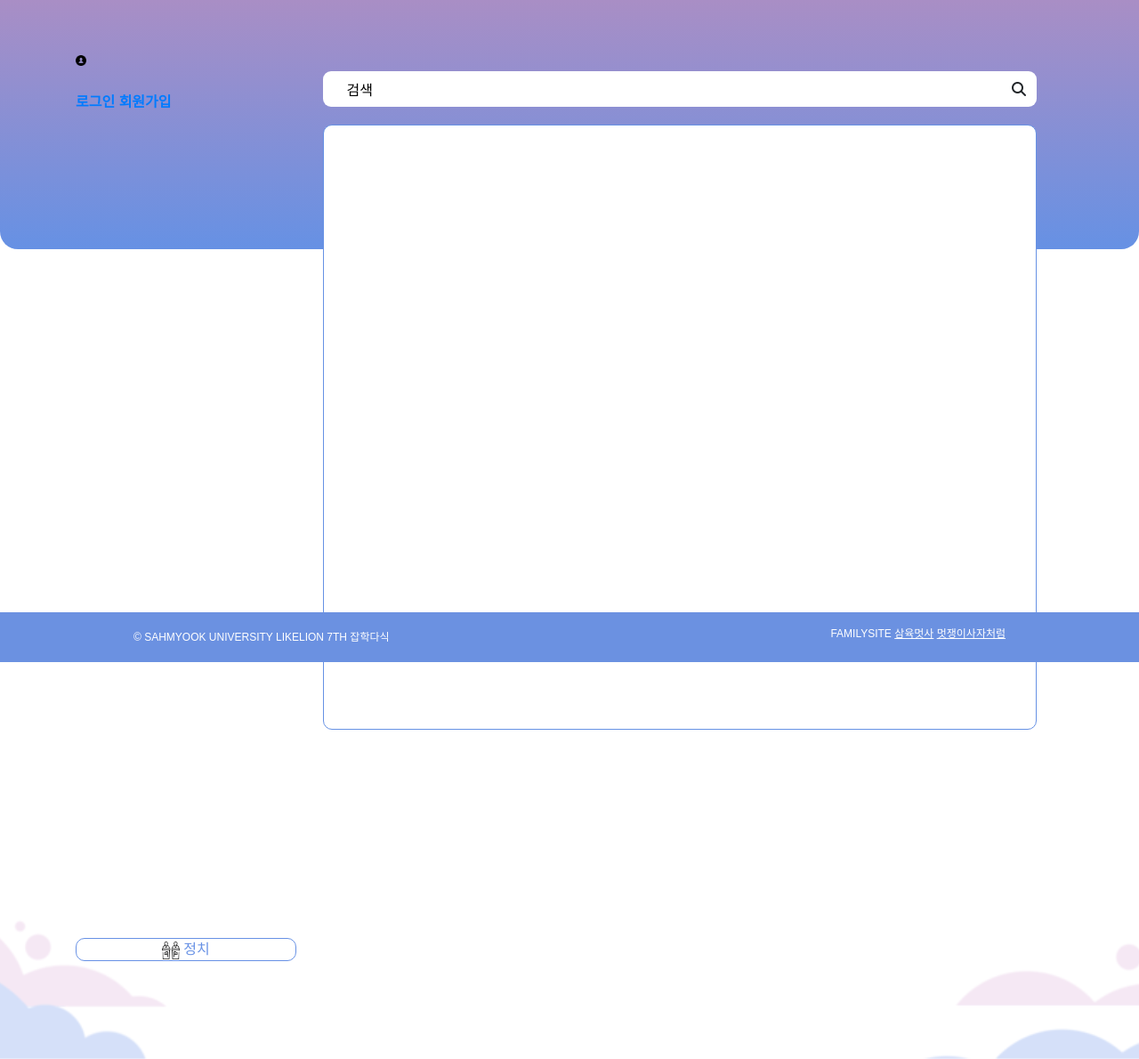
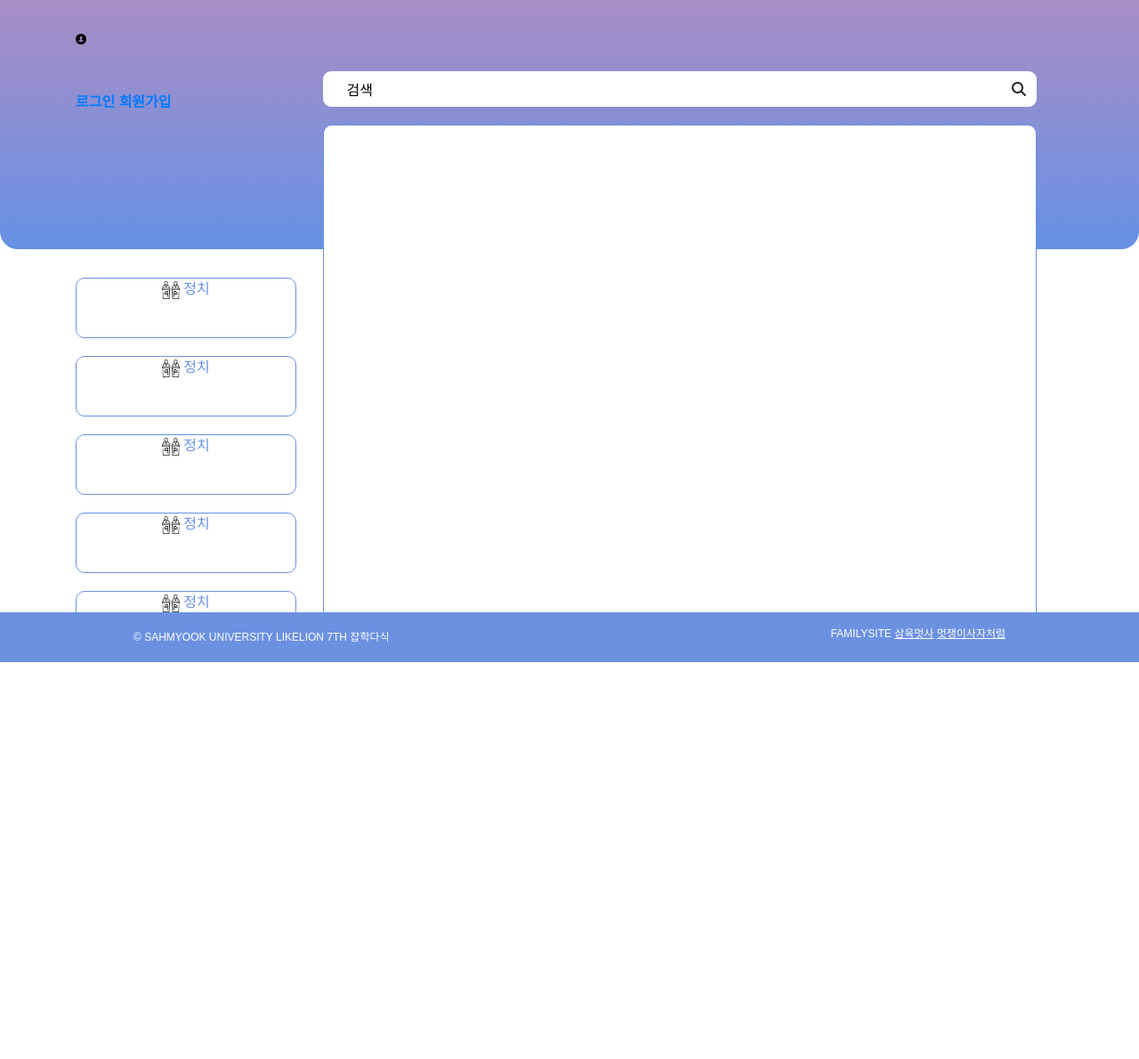
Before and after one commit to seongyeji/jobhakdasik, a Django app: page / in a window 1280 px wide. Shown: the part 56-1246 px from the top of the page at 89% size. After the commit the page ends 800 px from the top, so only its background shows below. Run offline with Django 3.2, Linux system fonts and the light colour scheme; data that the repository does not hold is empty; some libraries are stand-ins or nearby versions; some web fonts are replaced.

Commit message:
0809 commit

```diff
--- a/jobcomment/static/jobcomment/css/main.css
+++ b/jobcomment/static/jobcomment/css/main.css
@@ -7,6 +7,14 @@
 [class*="col-"]>div {
     width:100%;
 }
+
+.col-md-3>.col-md-12 {
+    padding: 0;
+}
+
+/* [class*="col-"]>[class*="col-"]{
+    padding: 0;
+} */
 
 .section_padding_top_100 > [class*="container"] {
 	padding-top: 100px;
@@ -55,9 +63,9 @@ footer{
     background-color: #6b91e1;
     height: 56px;
     width: 100%;
-    position: absolute;
-    left: 0;
-    bottom: 0;
+    position:fixed;
+    left:0px;
+    bottom:0px;
 }
 
 footer p{
@@ -244,12 +252,6 @@ ul{
     font-family: 'NanumSquare', sans-serif !important;
 }
 
-body {
-    font-family: 'NanumSquare', sans-serif !important;
-    /* position: fixed;
-	overflow-y: scroll;
-	width: 100%; */
-}
 
 .footer-left {
     display: inline-block;
@@ -308,27 +310,63 @@ body {
     background-image: url( "{% static 'jobcomment/img/bg.jpg' %}" )
 }
 
+.top-250{
+    position: relative;
+    top: -250px;
+}
+
+.main-content{
+    height: 200px !important;
+    width: 100%;
+    height: 100%;
+    border-radius: 10px;
+    border: #6691e4 solid 1px;
+}
+
+.media-content{
+    text-align: center;
+    position: absolute;
+    top: 0;
+    right: 0;
+    bottom: 0;
+    left: 0;
+    margin: 0px 15px;
+
+}
+
+.media-content:hover{
+    opacity: 0;
+    transition: all 0.2s linear;
+}
+
+.media-content:before{
+    content: '';
+    position: absolute;
+    top: 0;
+    left: 0;
+    right: 0;
+    bottom: 0;
+    background-color: rgba(50, 50, 50, 0.5);
+    opacity: 0.5;
+    border-radius: 10px;
+}
+
 
 /* 예지css */
 
-/* html,body{
+
+
+body {
+    font-family: 'NanumSquare', sans-serif !important;
+    position: fixed;
     width: 100%;
     min-height: 100%;
-} */
 
-body {
-    width: 100%;
-    min-height: 100%;
-    background-image: url('/jobhakdasik/jobcomment/static/jobcomment/img/KakaoTalk_20190724_234924859.png');
-    -webkit-background-size: cover;
-    -moz-background-size: cover;
-    -o-background-size: cover;
-    background-size: cover;
-    background-position: bottom;
 }
 
+
+
 /* head contents */
-
 .head-contents {
     text-align: center;
     height: 280px;
@@ -372,15 +410,14 @@ body {
     border: #6691e4 solid 1px;
     display: inline-block;
     width: 100%;
-    position: relative;
-    top: -250px;
     height: 680px;
 }
 
 .content{
     overflow: auto;
-    margin: 20px 10px;
+    padding: 20px 10px;
     height: 640px;
+    margin: 0px;
 }
 
 .content-detail-text {
@@ -397,6 +434,21 @@ body {
     border: 1px solid #6791e5; border-radius: 10px;
     width: 100%;
     display: inline-block;
+    background-color: white;
+    height: 68px;
+}
+
+.clickbox:hover{
+    background-color: #6791e5;
+    text-decoration: none;
+    color: white;
+    font-weight: bold;
+    transition: all 0.2s ease 0s;
+}
+
+.top-250>.row>.col-md-3{
+    position: relative;
+    top: -30px;
 }
 
 .profile{
--- a/jobcomment/templates/index.html
+++ b/jobcomment/templates/index.html
@@ -15,6 +15,7 @@
                         <img src="{% static 'jobcomment/img/user.png'%}" alt="오류" class="img-circle"> <br>
 
                         <img src="" alt="" class="img-circle"> <br>
+                        <br>
                         <a class="info" href="{% url 'login' %}">로그인</a>
                         <a class="info" href="{% url 'signup' %}">회원가입</a>
                         {% endif %}
@@ -36,22 +37,69 @@
         <!--container-->
     </div>
 
-        <div class="container">
+        <div class="container top-250">
             <div class='row'>
                 <div class="col-md-3">
-                    <a href='' class='clickbox'>
-                        <img class="image" src="{% static 'jobcomment/img/politics.png'%}">
-                        <span>정치</span>
-                    </a>
+                    <div class="col-md-12">
+                        <a href='' class='clickbox'>
+                            <img class="image" src="{% static 'jobcomment/img/politics.png'%}">
+                            <span>정치</span>
+                        </a>
+                    </div>
+                    <div class="col-md-12">
+                        <a href='' class='clickbox'>
+                            <img class="image" src="{% static 'jobcomment/img/politics.png'%}">
+                            <span>정치</span>
+                        </a>
+                    </div>
+                    <div class="col-md-12">
+                        <a href='' class='clickbox'>
+                            <img class="image" src="{% static 'jobcomment/img/politics.png'%}">
+                            <span>정치</span>
+                        </a>
+                    </div>
+                    <div class="col-md-12">
+                        <a href='' class='clickbox'>
+                            <img class="image" src="{% static 'jobcomment/img/politics.png'%}">
+                            <span>정치</span>
+                        </a>
+                    </div>
+                    <div class="col-md-12">
+                        <a href='' class='clickbox'>
+                            <img class="image" src="{% static 'jobcomment/img/politics.png'%}">
+                            <span>정치</span>
+                        </a>
+                    </div>
+                    <div class="col-md-12">
+                        <a href='' class='clickbox'>
+                            <img class="image" src="{% static 'jobcomment/img/politics.png'%}">
+                            <span>정치</span>
+                        </a>
+                    </div>
                 </div>
                 <!--콘텐츠 시작-->
                 <div class='col-md-9'>
-                    <div class="content-detail row">
-                        <div class='content'>
+                    <div class="content-detail">
+                        <div class='content row'>
                             {% for blog in posts %}
-                                <div class="col-md-12">
+                                <div class="col-md-6">
+                                    <div class='main-content' style="background-image: url( {{ blog.image.url }} ); background-size: cover;">
+                                        <div class= 'media-content'>
+                                        </div>
+                                        <div style="    padding-top: 10px;
+                                        position: sticky;
+                                        top: 0;
+                                        right: 0;
+                                        bottom: 0;
+                                        left: 0;">
+                                            <h2 style="    font-weight: 800;
+                                            color: white;
+                                            text-shadow: 1px 1px 3px black;">{{ blog.title }}</h2>
+                                        </div>
+                                    </div>
+                                </div>
+                                <!-- <div class="col-md-6" style="background-image: url( {{ blog.image.url }} )">
                                     <div class='card shadow-sm'>
-                                        <img src="{{ blog.image.url }}" width="100%" />
                                         <span class="card-body">
                                             <p class="card-text">제목:{{ blog.title }}</p>
                                             <p class="card-text">내용:{{ blog.summary }}</p>
@@ -62,30 +110,9 @@
                                             </span>
                                         </span>
                                     </div>
-                                </div>
+                                </div> -->
                             {% endfor %}
                         </div>
-
-                        <!--<div class="container">
-                            {% if posts.has_previous %}
-                            <a href="?page=1" class="btn btn-dark">First</a>
-                            <a href="{% url 'home'%}" class="btn btn-primary">Previous</a>
-                            {% endif %}
-
-                            <span>{{ posts.number }}</span>
-                            <span>of</span>
-                            <span>{{ posts.paginator.num_pages }}</span>
-
-                            {% if posts.has_next %}
-                            <a
-                                href="?page={{ posts.next_page_number }}"
-                                class="btn btn-primary">Next</a>
-                            <a
-                                href="?page={{ posts.paginator.num_pages }}"
-                                class="btn btn-dark"
-                                >Last</a>
-                            {% endif %}
-                        </div>-->
                     </div>
                 </div>
             </div>
```
Also changed, not shown: jobcomment/static/jobcomment/img/bg.jpg, 1 other file.
